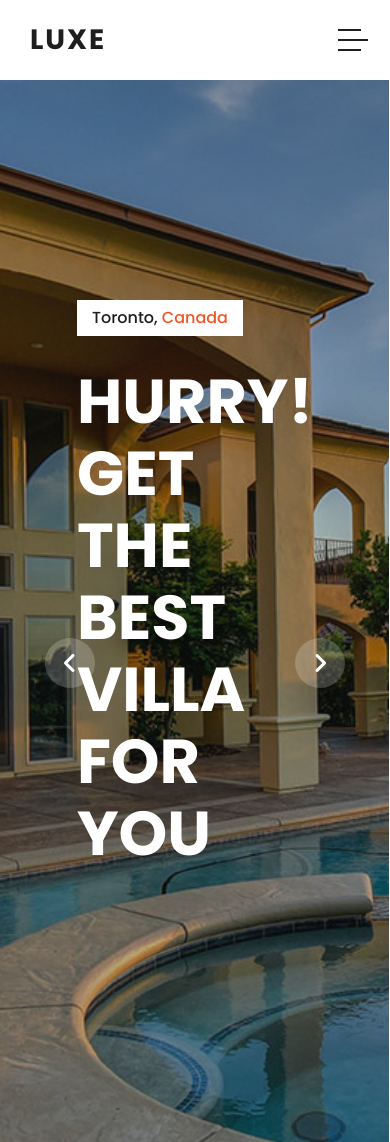
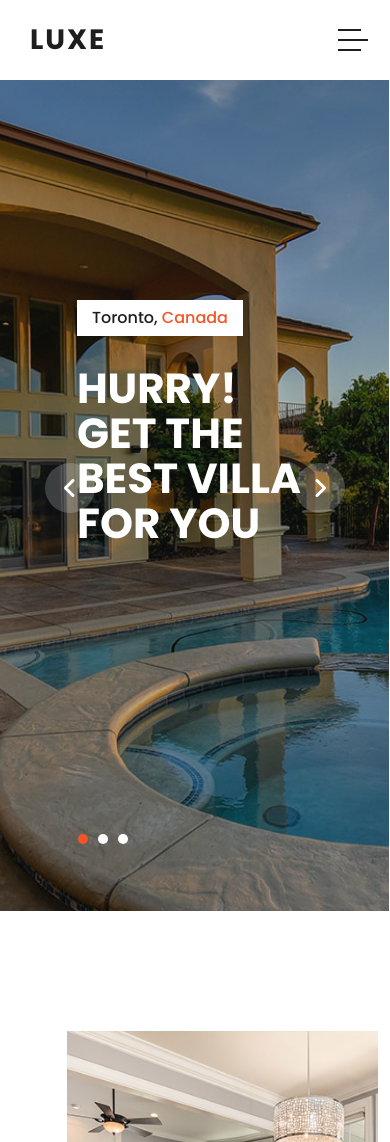
Before and after one commit to Saurabhsinh-git/villa, a plain HTML site: page index.html in a window 390 px wide. Shown: the top 1142 px of the page. Drawn offline with nearby package versions, Linux system fonts and the light colour scheme.

Commit message:
update css

```diff
--- a/assets/css/style.css
+++ b/assets/css/style.css
@@ -1719,6 +1719,10 @@ body {
   .header-area .main-nav .nav li:last-child {
     display: none;
   }
+  .main-banner .item h2 {
+    font-size: 42px;
+    line-height: 45px;
+}
 }
 
 @media (max-width: 992px) {
```
